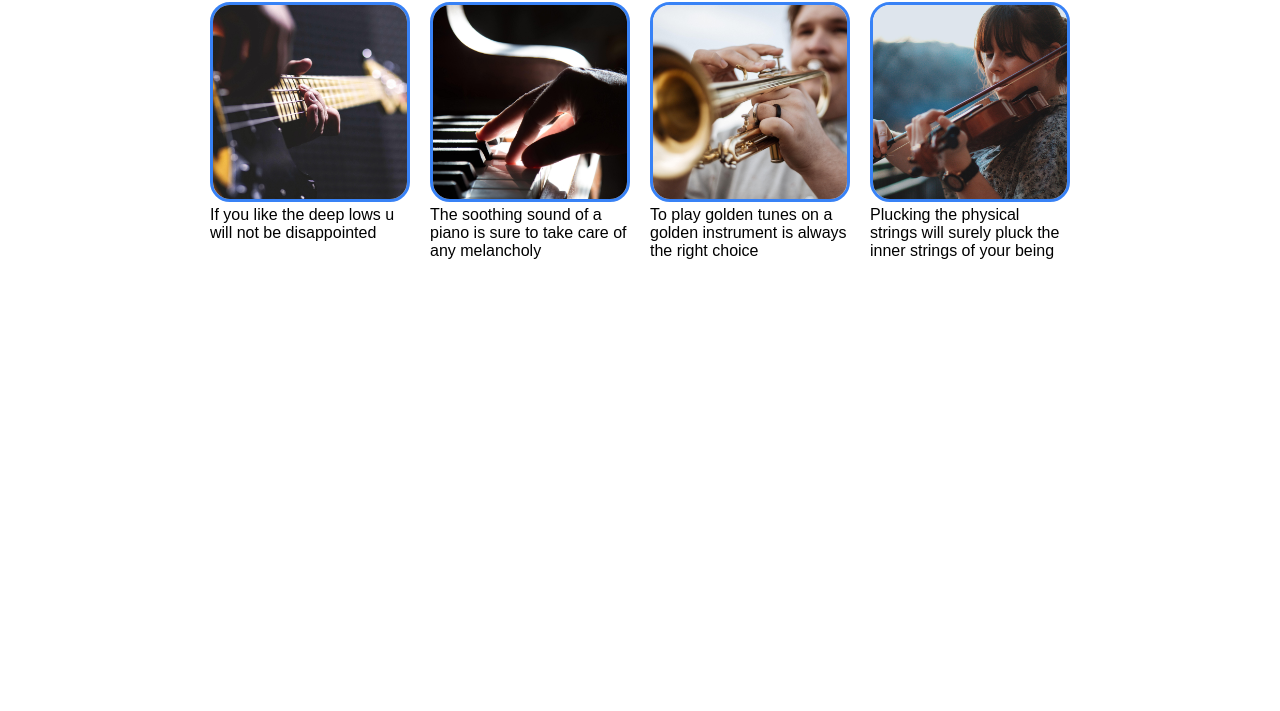
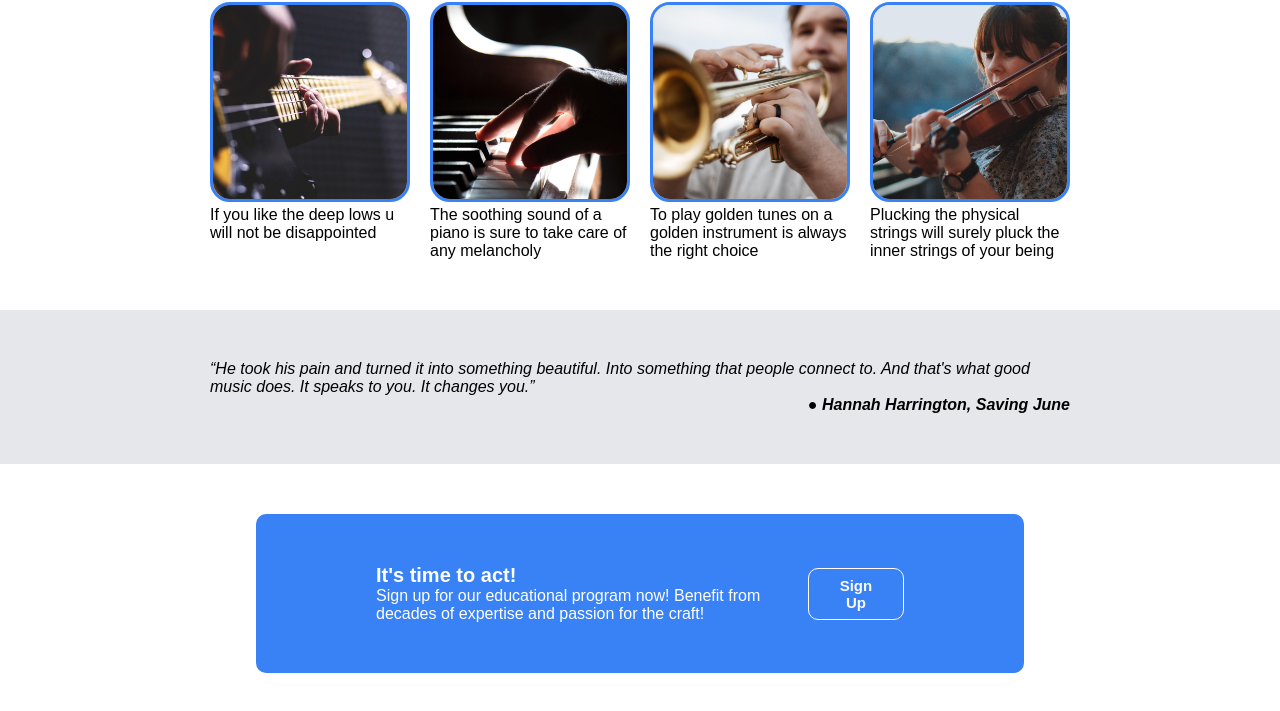
Before and after one commit to WD-94/landing_page, a plain HTML site: page index.html in a window 1280 px wide. Shown: the part 591-1302 px from the top of the page. Before the commit the page ends 901 px from the top, so only its background shows below. Drawn offline with Linux system fonts and the light colour scheme.

Commit message:
ADD Action Banner

```diff
--- a/index.html
+++ b/index.html
@@ -42,6 +42,19 @@
           <p>Plucking the physical strings will surely pluck the inner strings of your being</p>
         </div>
       </div>
+      <div class="quote">
+        <div>
+          <p><em>“He took his pain and turned it into something beautiful. Into something that people connect to. And that's what good music does. It speaks to you. It changes you.”</em></p>
+          <p><em><strong>&#9679 Hannah Harrington, Saving June</strong></em></p>
+        </div>
+      </div>
+      <div class="action">
+        <div class="action-right">
+        <div>It's time to act!</div>
+        <div>Sign up for our educational program now! Benefit from decades of expertise and passion for the craft!</div>
+        </div>
+        <button>Sign Up</button>
+      </div>
     </main>
   </body>
 </html>
--- a/style.css
+++ b/style.css
@@ -68,7 +68,6 @@ button {
   font-size: 15px;
 }
 
-/* distribute space 50/50 in flexbox then remove width here */
 .hero img {
   width: 400px;
 }
@@ -98,3 +97,40 @@ button {
 .select {
   width: 200px;
 }
+
+.quote {
+  display: flex;
+  background-color: #E5E7EB;
+  justify-content: center;
+  align-items: center;
+  padding: 50px 0;
+}
+
+.quote div {
+  width: 860px;
+}
+
+.quote p:nth-of-type(2) {
+  text-align: right;
+}
+
+.action {
+  display: flex;
+  background-color: #3882F6;
+  margin: 50px 20%;
+  color: white;
+  justify-content: space-between;
+  align-items: center;
+  padding: 50px 120px;
+  border-radius: 10px;
+
+}
+
+.action button {
+  border: 1px solid white;
+}
+
+.action-right div:nth-of-type(1) {
+  font-weight: 700;
+  font-size: 20px;
+}
```
